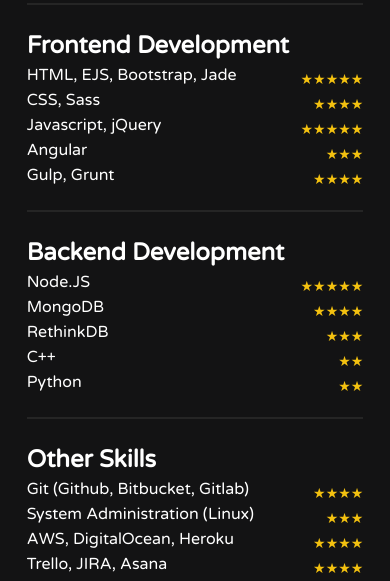
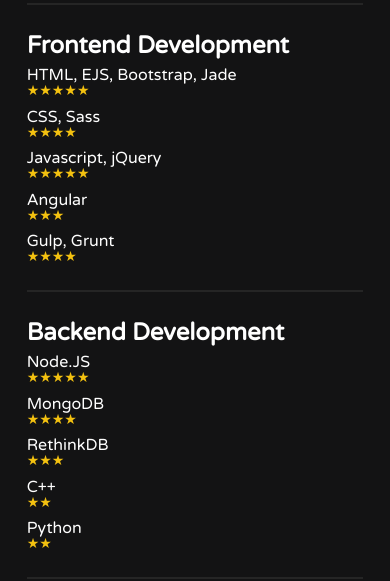
Before and after one commit to igorantun/igorantun.github.io, a plain HTML site: page index.html in a window 390 px wide. Shown: the part 240-821 px from the top of the page. Drawn offline with Linux system fonts and the light colour scheme.

Commit message:
Support for iPhone 5

```diff
--- a/css/main.css
+++ b/css/main.css
@@ -304,6 +304,15 @@ hr {
   }
 }
 
+@media only screen and (max-width: 400px) {
+  .level {
+    float: none;
+    display: block;
+    margin-top: -3px;
+    margin-bottom: 7.5px;
+  }
+}
+
 
 
 /* Keyframes */
```
